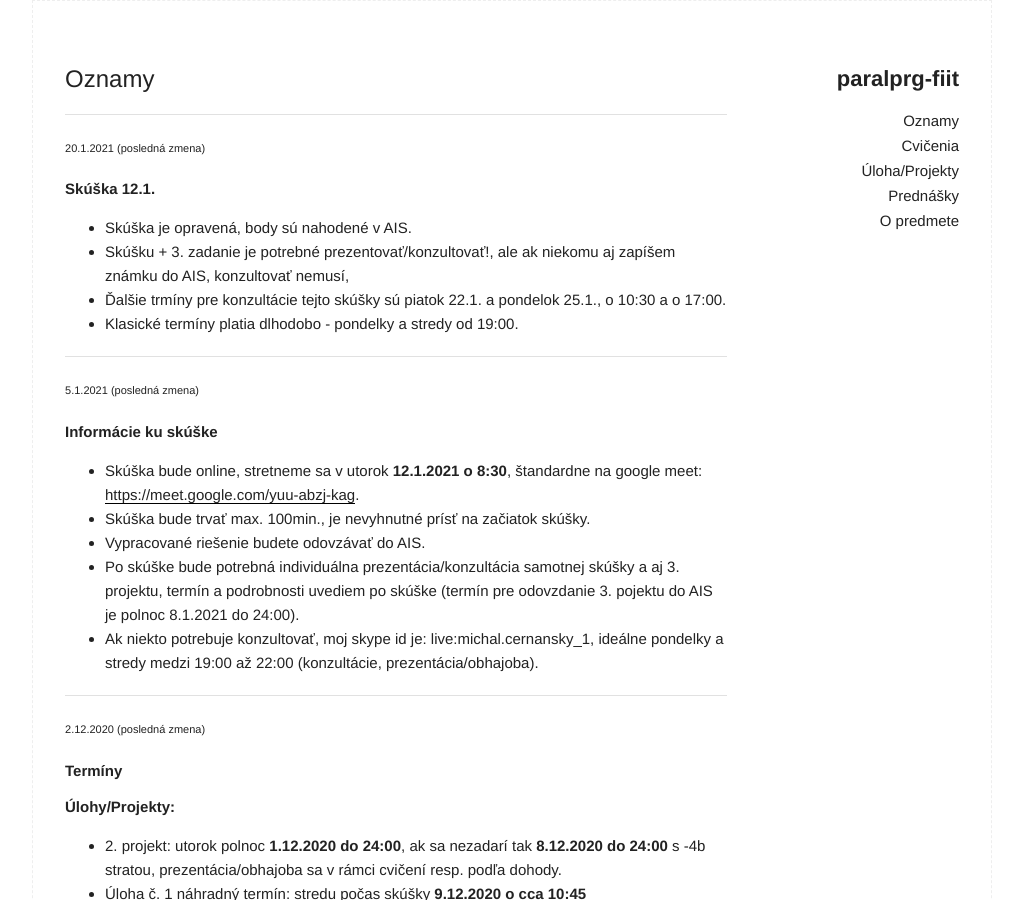
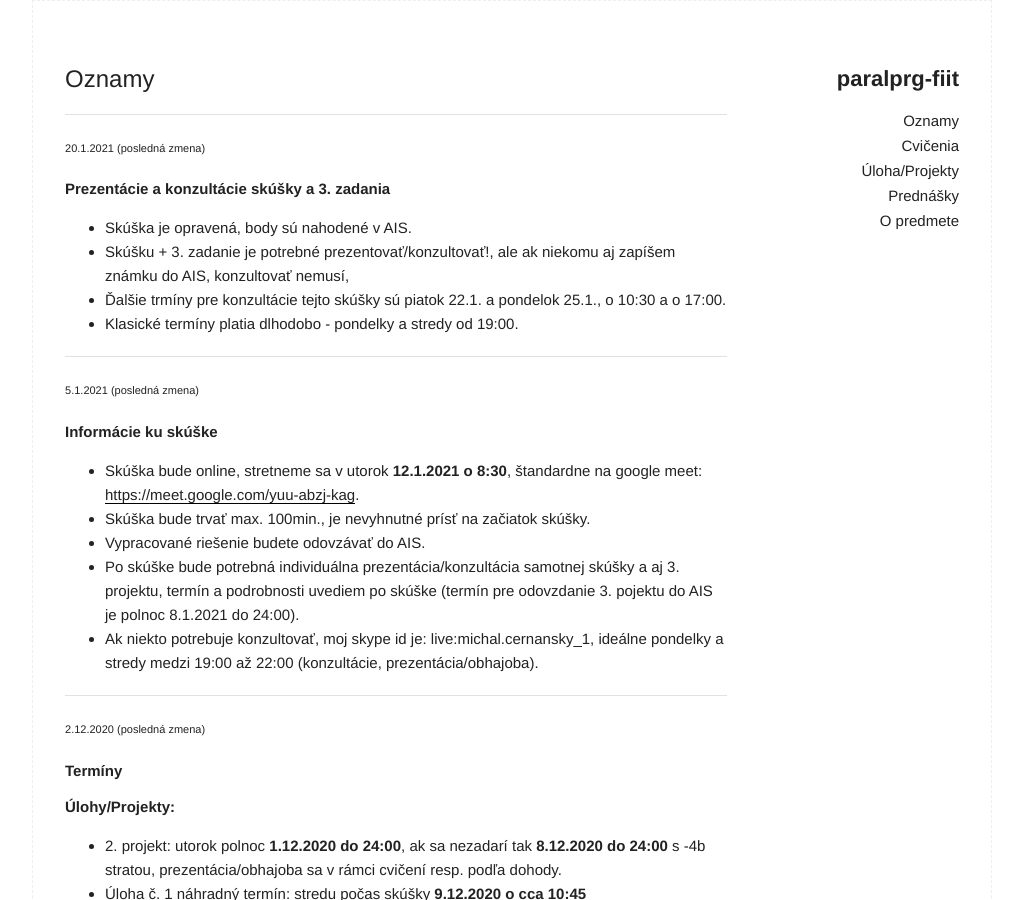
Before and after one commit to MichalCernansky/paralprg-fiit, a Jekyll site: the page built from index.md, in a window 1280 px wide and 900 px high. Shown: the whole window, without its empty margins (128-1151 px from the left). Built offline with Jekyll 4.4.1, drawn with Linux system fonts in a browser that asks for light colours.

Commit message:
title in new info

```diff
--- a/index.md
+++ b/index.md
@@ -6,7 +6,7 @@ title: Oznamy
 ---
 ###### 20.1.2021 (posledná zmena)
 
-**Skúška 12.1.**
+**Prezentácie a konzultácie skúšky a 3. zadania**
 
 - Skúška je opravená, body sú nahodené v AIS.
 - Skúšku + 3. zadanie je potrebné prezentovať/konzultovať!, ale ak niekomu aj zapíšem známku do AIS, konzultovať nemusí,
```
